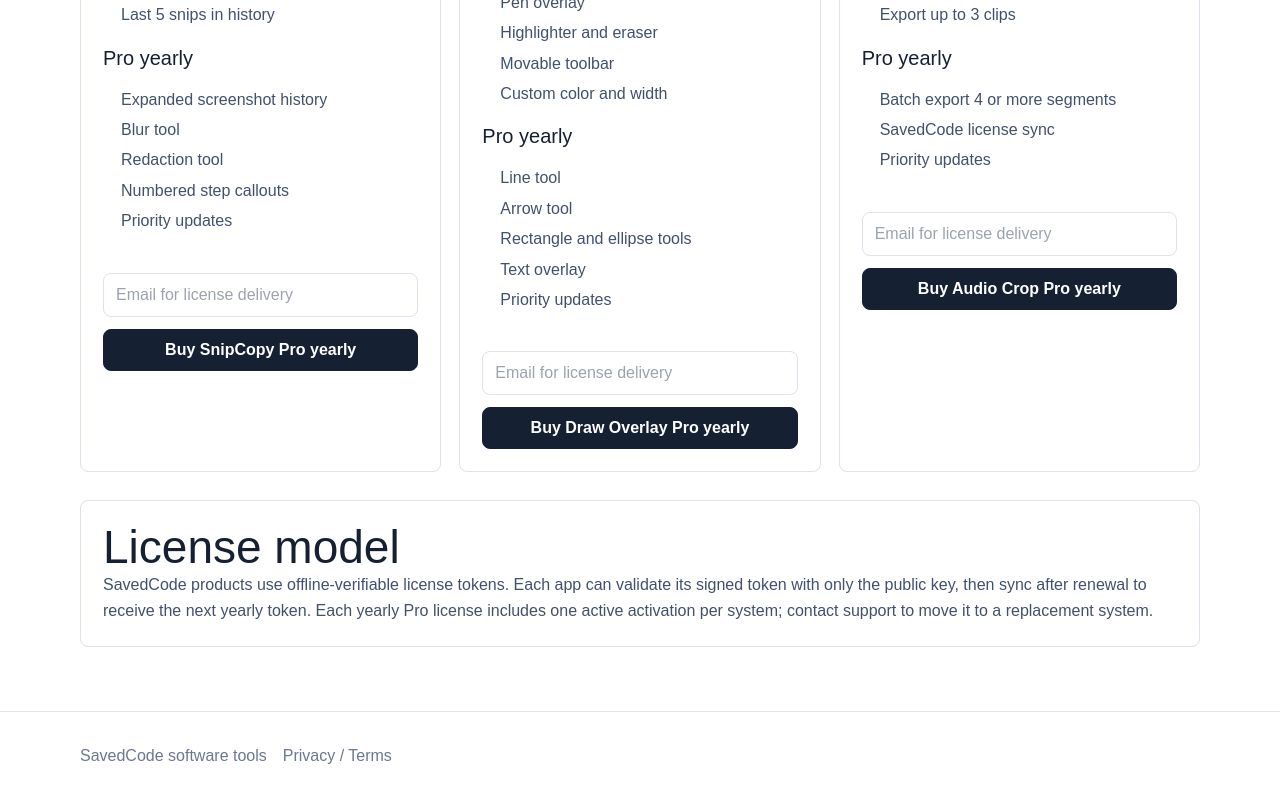
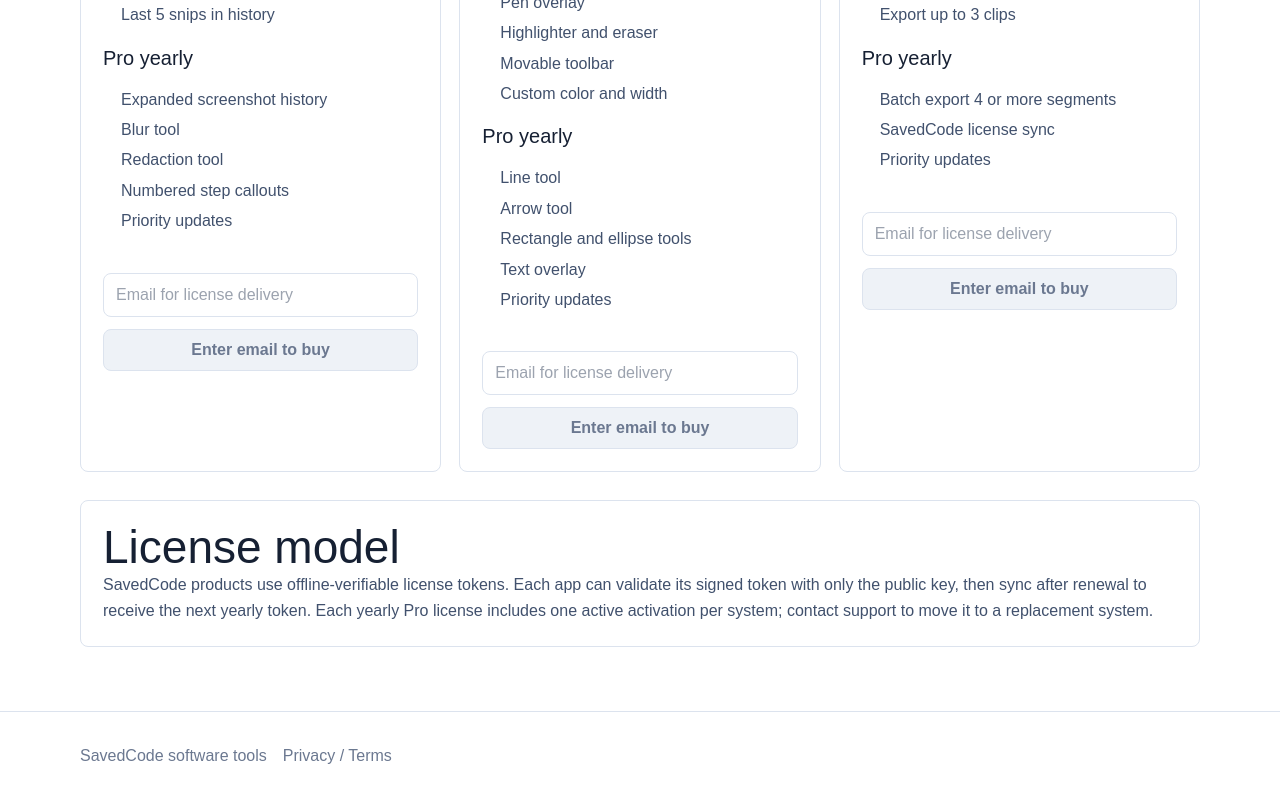
Before and after one commit to newbrokers/snipcopy, a Next.js app in the folder website/: page /pricing in a window 1280 px wide. Shown: the part 683-1483 px from the top of the page. Built offline with nearby package versions, Linux system fonts and the light colour scheme.

Commit message:
Require email before checkout

```diff
--- a/website/src/app/api/checkout/create/route.ts
+++ b/website/src/app/api/checkout/create/route.ts
@@ -7,11 +7,12 @@
 import { checkoutMetadata, DEFAULT_PRODUCT_SLUG, productBySlug, productSlugSchema } from "@/lib/products";
 
 const checkoutSchema = z.object({
-  email: z.string().email().optional(),
+  email: z.string().trim().email(),
   productSlug: productSlugSchema.optional(),
   product_slug: productSlugSchema.optional()
 }).transform((data) => ({
   ...data,
+  email: data.email.toLowerCase(),
   productSlug: data.productSlug ?? data.product_slug ?? DEFAULT_PRODUCT_SLUG
 }));
 
--- a/website/src/app/globals.css
+++ b/website/src/app/globals.css
@@ -102,6 +102,13 @@
   border-color: var(--ink);
   background: var(--ink);
   color: white;
+}
+
+.button:disabled {
+  cursor: not-allowed;
+  border-color: var(--line);
+  background: #eef2f7;
+  color: var(--muted);
 }
 
 .button.mint {
--- a/website/src/components/CheckoutButton.tsx
+++ b/website/src/components/CheckoutButton.tsx
@@ -11,14 +11,21 @@
   const [email, setEmail] = useState("");
   const [message, setMessage] = useState("");
   const [loading, setLoading] = useState(false);
+  const normalizedEmail = email.trim().toLowerCase();
+  const emailIsValid = /^[^\s@]+@[^\s@]+\.[^\s@]+$/.test(normalizedEmail);
 
   async function startCheckout() {
+    if (!emailIsValid) {
+      setMessage("Enter a valid email address first.");
+      return;
+    }
+
     setLoading(true);
     setMessage("");
     const response = await fetch("/api/checkout/create", {
       method: "POST",
       headers: { "content-type": "application/json" },
-      body: JSON.stringify({ email: email || undefined, product_slug: productSlug })
+      body: JSON.stringify({ email: normalizedEmail, product_slug: productSlug })
     });
     const data = await response.json();
     setLoading(false);
@@ -32,8 +39,8 @@
   return (
     <div className="form">
       <input className="input" type="email" placeholder="Email for license delivery" value={email} onChange={(event) => setEmail(event.target.value)} />
-      <button className="button primary" type="button" onClick={startCheckout} disabled={loading}>
-        {loading ? "Opening Stripe..." : `Buy ${productName} Pro yearly`}
+      <button className="button primary" type="button" onClick={startCheckout} disabled={loading || !emailIsValid}>
+        {loading ? "Opening Stripe..." : emailIsValid ? `Buy ${productName} Pro yearly` : "Enter email to buy"}
       </button>
       {message ? <p style={{ color: "#b34235", margin: 0 }}>{message}</p> : null}
     </div>
```
